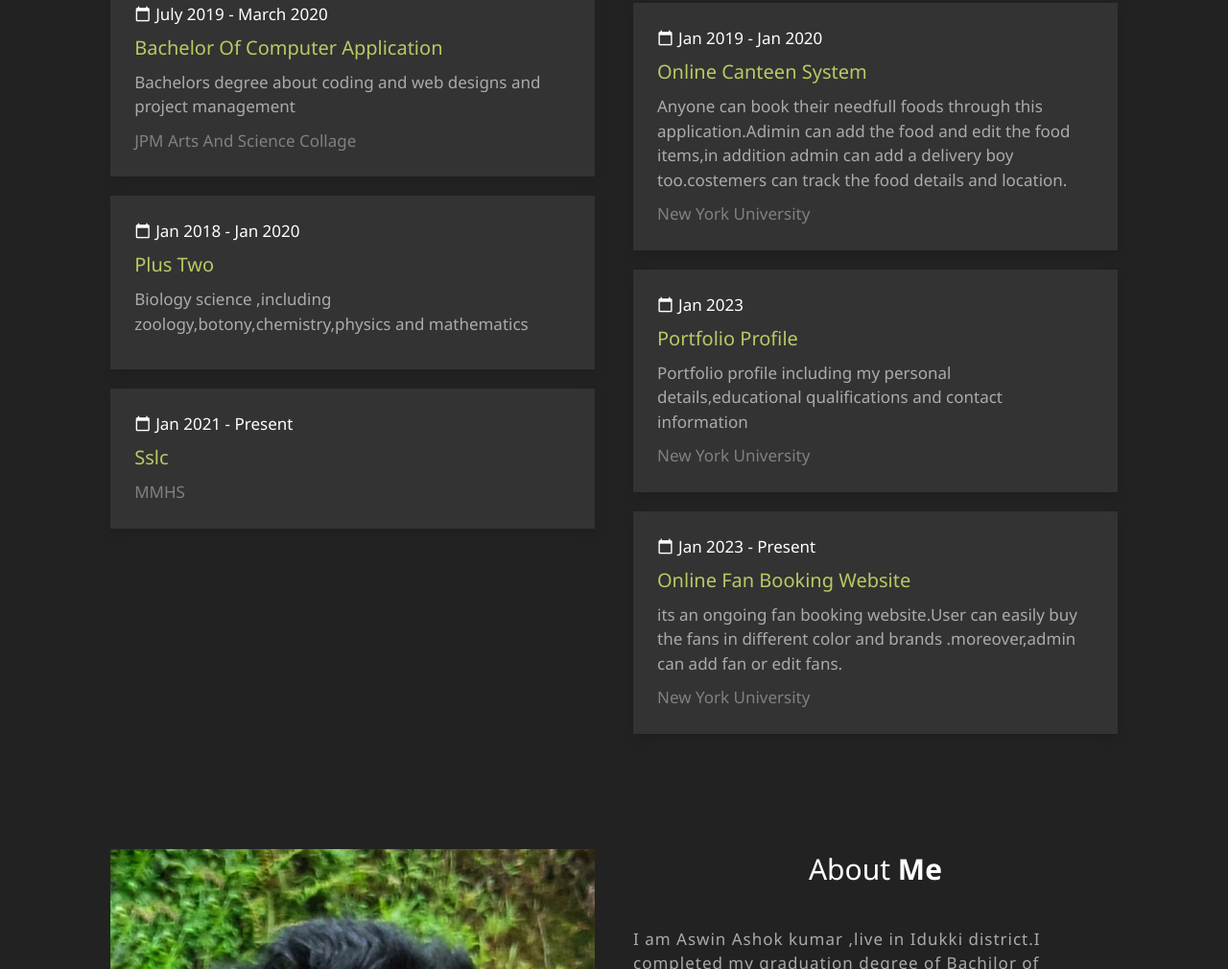
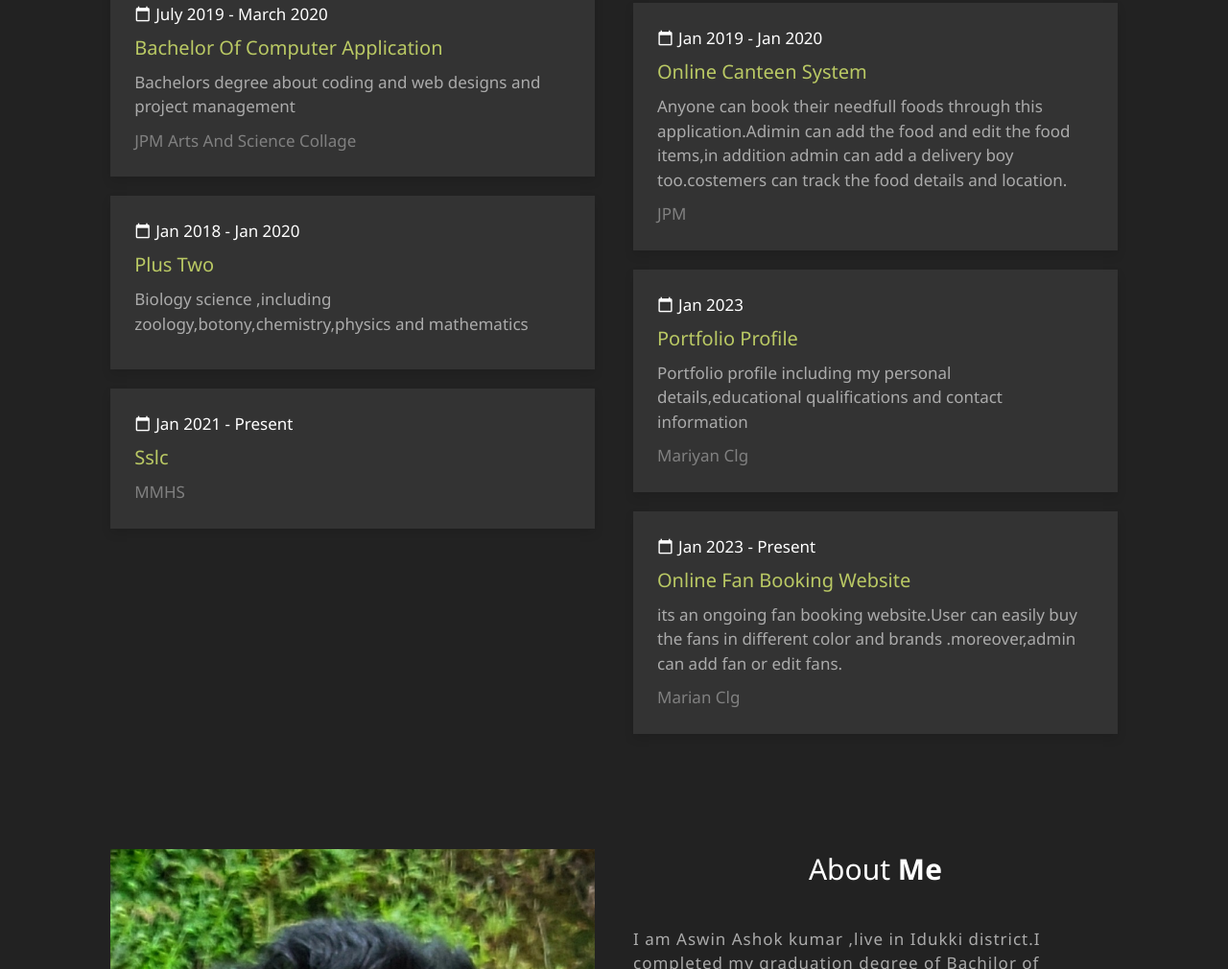
Before and after one commit to aswinashok62/aswinashok01.github.io, a plain HTML site: page index.html in a window 1280 px wide. Shown: the part 1254-2264 px from the top of the page at 96% size. Drawn offline with nearby package versions, Linux system fonts and the light colour scheme.

Commit message:
uindex.html

```diff
--- a/index.html
+++ b/index.html
@@ -88,7 +88,7 @@
             <p>
               Anyone can book their needfull foods through this application.Adimin can add the food and edit the food items,in addition admin can add a delivery boy too.costemers can track the food details and location.
             </p>
-            <p class="university">new york university</p>
+            <p class="university">JPM</p>
           </div>
           <div class="box">
             <span><i class="material-icons"> calendar_today </i> Jan 2023 </span>
@@ -96,7 +96,7 @@
             <p>
               Portfolio profile including my personal details,educational qualifications and contact information
             </p>
-            <p class="university">new york university</p>
+            <p class="university">Mariyan clg</p>
           </div>
           <div class="box">
             <span><i class="material-icons"> calendar_today </i> Jan 2023 - Present</span>
@@ -104,7 +104,7 @@
             <p>
              its an ongoing fan booking website.User can easily buy the fans in different color and brands .moreover,admin can add fan or edit fans.
             </p>
-            <p class="university">new york university</p>
+            <p class="university">Marian clg</p>
           </div>
         </div>
       </div>
```
